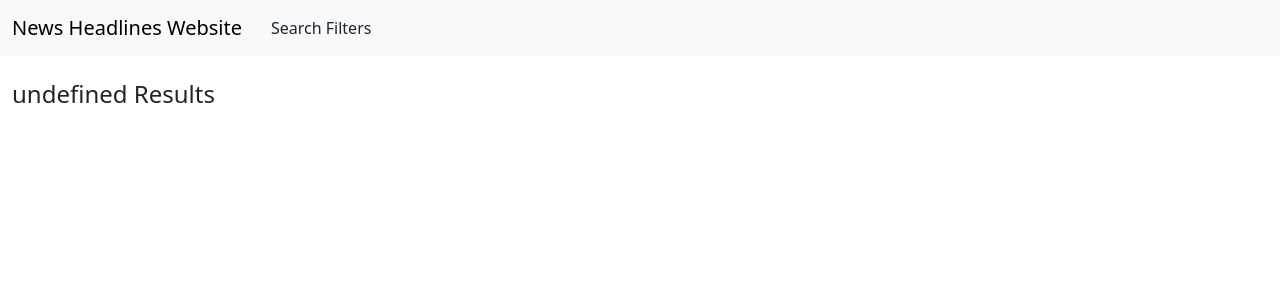
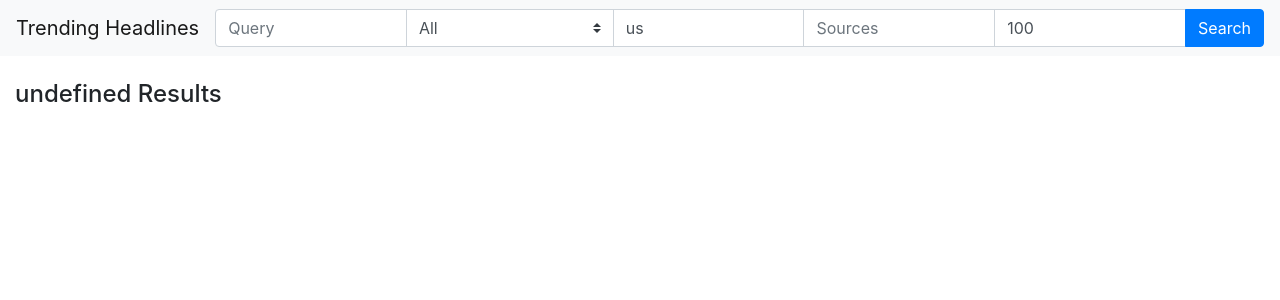
Before and after one commit to manosmin/NewsHeadlines-FastAPI, a FastAPI app: page / in a window 1280 px wide. Shown: the top 300 px of the page. Run offline with FastAPI, Linux system fonts and the light colour scheme; data that the repository does not hold is empty; some libraries are stand-ins or nearby versions.

Commit message:
added search form to navbar

```diff
--- a/templates/index.html
+++ b/templates/index.html
@@ -1,134 +1,47 @@
 <!DOCTYPE html>
 <html lang="en">
 <head>
-    <meta charset="utf-8" />
-    <meta name="viewport" content="width=device-width, initial-scale=1" />
-    <title>News Headlines Website</title>
-    <link
-      href="https://cdn.jsdelivr.net/npm/bootstrap@5.3.2/dist/css/bootstrap.min.css"
-      rel="stylesheet"
-      integrity="sha384-T3c6CoIi6uLrA9TneNEoa7RxnatzjcDSCmG1MXxSR1GAsXEV/Dwwykc2MPK8M2HN"
-      crossorigin="anonymous"
-    />
+  <meta charset="UTF-8">
+  <meta name="viewport" content="width=device-width, initial-scale=1.0">
+  <link rel="stylesheet" href="https://stackpath.bootstrapcdn.com/bootstrap/4.3.1/css/bootstrap.min.css">
+  <title>Trending Headlines</title>
 </head>
 <body>
-    <nav class="navbar navbar-expand-lg bg-body-tertiary">
-      <div class="container-fluid">
-        <a class="navbar-brand" href="/">News Headlines Website</a>
-        <button
-          class="navbar-toggler"
-          type="button"
-          data-bs-toggle="collapse"
-          data-bs-target="#navbarSupportedContent"
-          aria-controls="navbarSupportedContent"
-          aria-expanded="false"
-          aria-label="Toggle navigation"
-        >
-          <span class="navbar-toggler-icon"></span>
-        </button>
-        <div class="collapse navbar-collapse" id="navbarSupportedContent">
-          <ul class="navbar-nav me-auto mb-2 mb-lg-0">
-            <li class="nav-item">
-              <button
-                class="btn"
-                type="button"
-                data-toggle="collapse"
-                data-target="#collapseForm"
-                aria-expanded="true"
-                aria-controls="collapseForm"
-              >
-                Search Filters
-              </button>
-            </li>
-          </ul>
-        </div>
-      </div>
-    </nav>
 
-    <div class="container-fluid">
-      <div class="collapse" id="collapseForm">
-      <div class="card">
-        <div class="card-body">
-          <form>
-            <div class="form-group">
-              <input
-                type="text"
-                class="form-control"
-                id="searchInput"
-                placeholder="Query"
-              />
-              <small class="form-text text-muted"
-                >Keywords or a phrase to search for.</small
-              >
-            </div>
-            <div class="form-group">
-              <input
-                type="text"
-                class="form-control"
-                id="countrySelect"
-                placeholder="Country"
-                value="us"
-              />
-              <small class="form-text text-muted"
-                >The 2-letter ISO 3166-1 code of the country you want to get
-                headlines for.</small
-              >
-            </div>
-            <div class="form-group">
-              <input
-                type="text"
-                class="form-control"
-                id="categorySelect"
-                placeholder="Category"
-              />
-              <small class="form-text text-muted"
-                >The category you want to get headlines for.</small
-              >
-            </div>
-            <div class="form-group">
-              <input
-                type="text"
-                class="form-control"
-                id="sourcesSelect"
-                placeholder="Sources"
-              />
-              <small class="form-text text-muted"
-                >A comma-seperated string of identifiers for the news sources or
-                blogs you want headlines from.</small
-              >
-            </div>
-            <div class="form-group">
-              <input
-                type="number"
-                value="100"
-                min="20"
-                max="100"
-                class="form-control"
-                id="pageSizeSelect"
-                placeholder="Page Size"
-              />
-              <small class="form-text text-muted"
-                >The number of results to return per page (request).</small
-              >
-            </div>
-            <button type="button" class="btn btn-primary" id="searchButton">
-              Search
-            </button>
-          </form>
+<nav class="navbar navbar-expand-lg navbar-light bg-light">
+  <a class="navbar-brand" href="/">Trending Headlines</a>
+
+  <div class="collapse navbar-collapse" id="navbarNav">
+    <div class="navbar-nav ml-auto">
+      <div class="input-group">
+        <input type="text" class="form-control" placeholder="Query" id="searchInput">
+        <select class="custom-select" id="categorySelect">
+            <option selected value="">All</option>
+            <option value="business">Business</option>
+            <option value="entertainment">Entertainment</option>
+            <option value="general">General</option>
+            <option value="health">Health</option>
+            <option value="science">Science</option>
+            <option value="sports">Sports</option>
+            <option value="technology">Technology</option>
+          </select>
+        <input type="text" class="form-control" placeholder="Country" value="us" id="countrySelect">
+        <input type="text" class="form-control" placeholder="Sources" id="sourcesSelect">
+        <input type="number" value="100" min="20" max="100" class="form-control" placeholder="Page Size" id="pageSizeSelect">
+        <div class="input-group-append">
+            <button class="btn btn-primary" type="Button" id="searchButton">Search</button>
         </div>
       </div>
     </div>
-      <br />
+  </div>
+</nav><br>
+<div class="container-fluid">
 <h4><span id="resultCount"></span></h4>
 <div class="row content"></div>
 </div>
-    <script
-      src="https://cdn.jsdelivr.net/npm/bootstrap@5.3.2/dist/js/bootstrap.bundle.min.js"
-      integrity="sha384-C6RzsynM9kWDrMNeT87bh95OGNyZPhcTNXj1NW7RuBCsyN/o0jlpcV8Qyq46cDfL"
-      crossorigin="anonymous"
-    ></script>
+<script src="https://code.jquery.com/jquery-3.3.1.slim.min.js"></script>
+<script src="https://cdnjs.cloudflare.com/ajax/libs/popper.js/1.14.7/umd/popper.min.js"></script>
+<script src="https://stackpath.bootstrapcdn.com/bootstrap/4.3.1/js/bootstrap.min.js"></script>
 <script src="/static/main.js"></script>
-    <script src="https://code.jquery.com/jquery-3.2.1.slim.min.js"></script>
-    <script src="https://maxcdn.bootstrapcdn.com/bootstrap/4.0.0/js/bootstrap.min.js"></script>
 </body>
 </html>
```
Also changed, not shown: templates/old_index.html (added, +134 -0 lines). Lines whose indentation alone changed are shown as unchanged.
